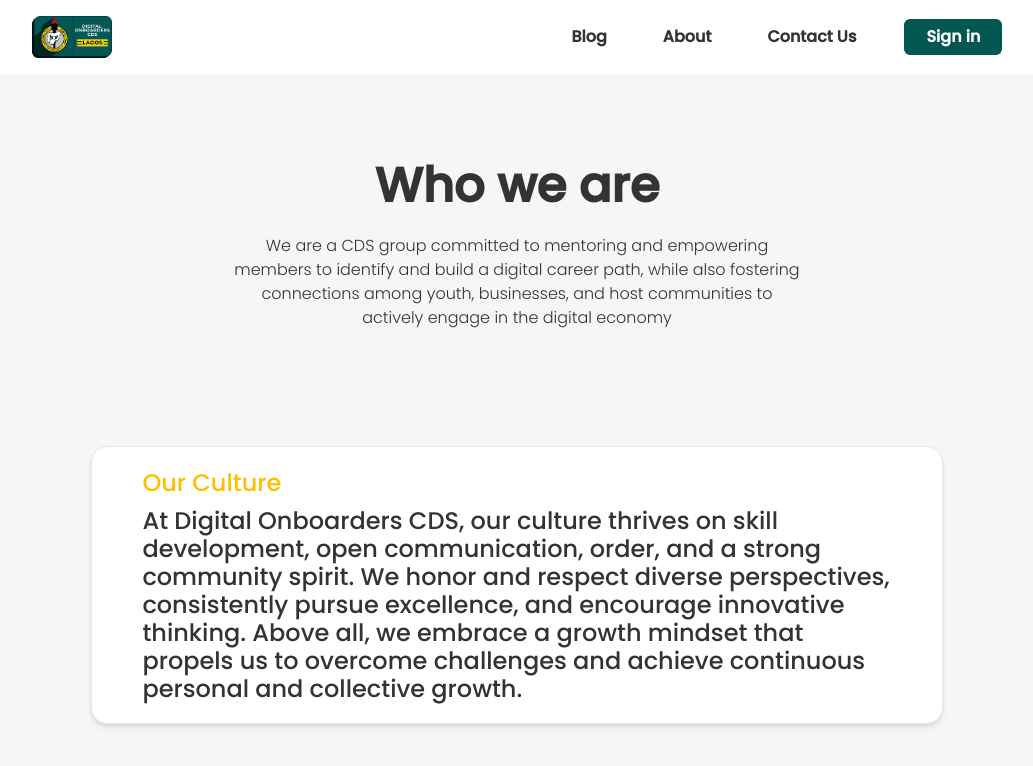
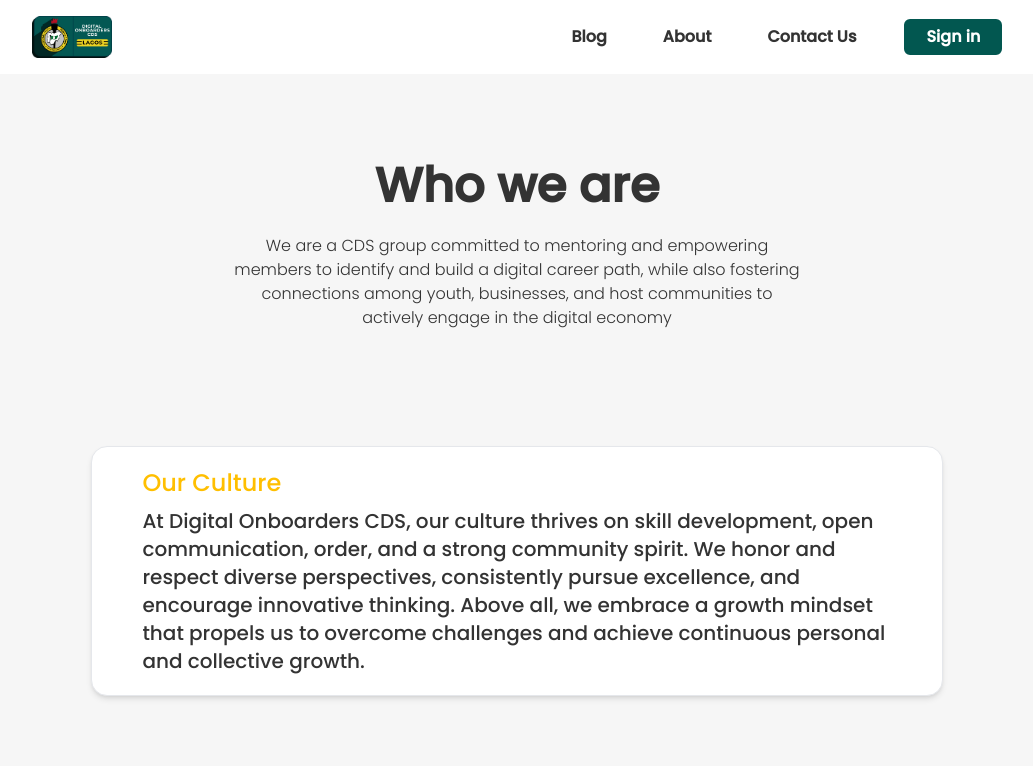
Before and after one commit to phyrunez/Dodeel_Blog_App-Client, a React (Create React App) app: page /about in a window 1280 px wide. Shown: the top 766 px of the page, without its empty margins (123-1156 px from the left). Built offline with nearby package versions, Linux system fonts and the light colour scheme.

Commit message:
made changes

```diff
--- a/src/pages/about/AboutUsPage.jsx
+++ b/src/pages/about/AboutUsPage.jsx
@@ -21,7 +21,7 @@ const AboutUsPage = () => {
                       <div className=''>
                         <h1 className='text-[#FFBF00] md:text-2xl lg:text-2xl text-base'>Our Culture</h1>
 
-                        <div className='mt-[0.5rem] md:leading-10 xl:leading-7 lg:leading-5 leading-6 lg:text-2xl md:text-2xl text-sm'>
+                        <div className='mt-[0.5rem] md:leading-10 xl:leading-7 lg:leading-8 leading-6 lg:text-xl md:text-xl text-sm'>
                           <p className='font font-poppins'>At Digital Onboarders CDS, our culture thrives on skill development, open communication, order, and a strong community spirit. We
                             honor and respect diverse perspectives, consistently pursue excellence, and encourage innovative thinking. Above all, we embrace a growth
                             mindset that propels us to overcome challenges and achieve continuous personal and collective growth.
```
